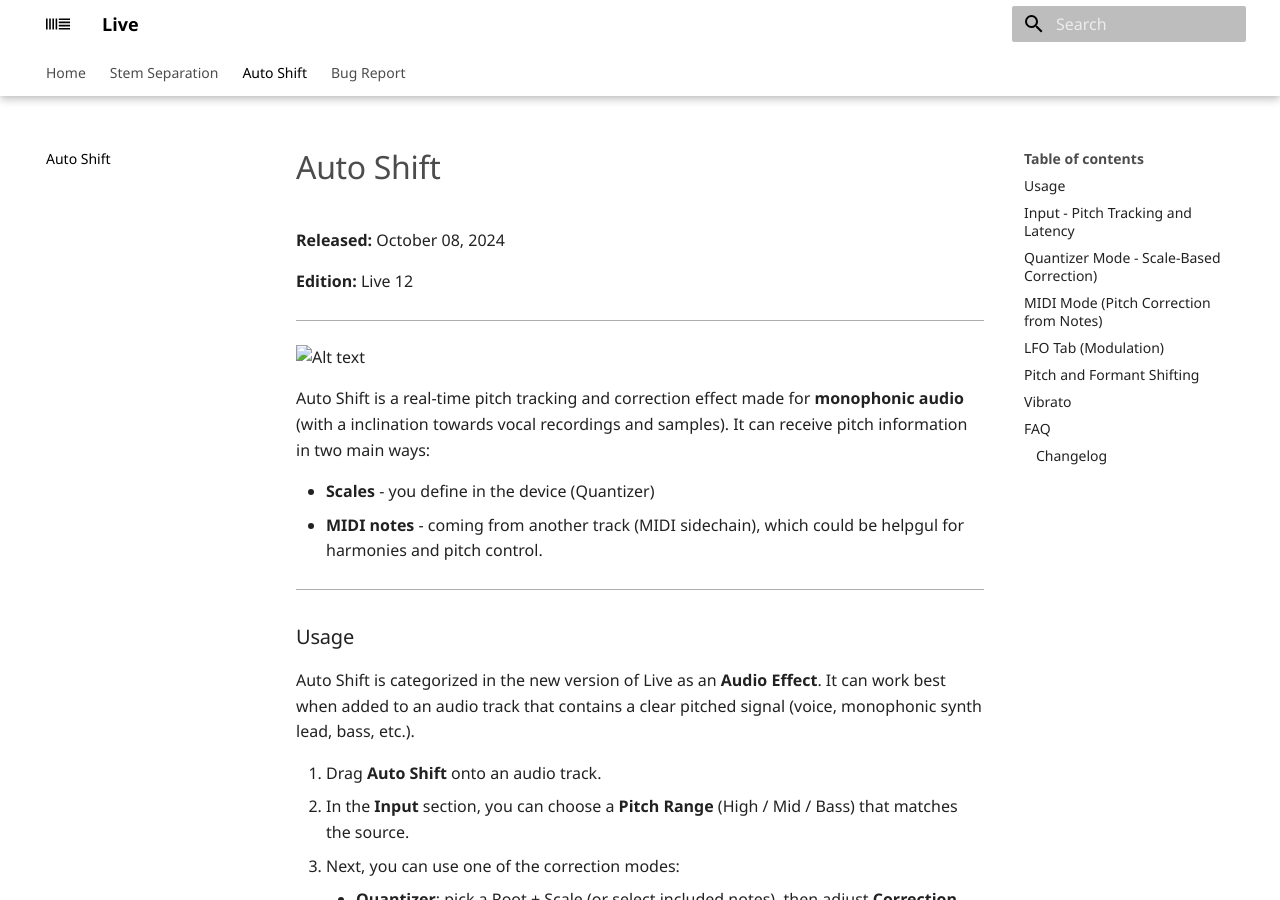
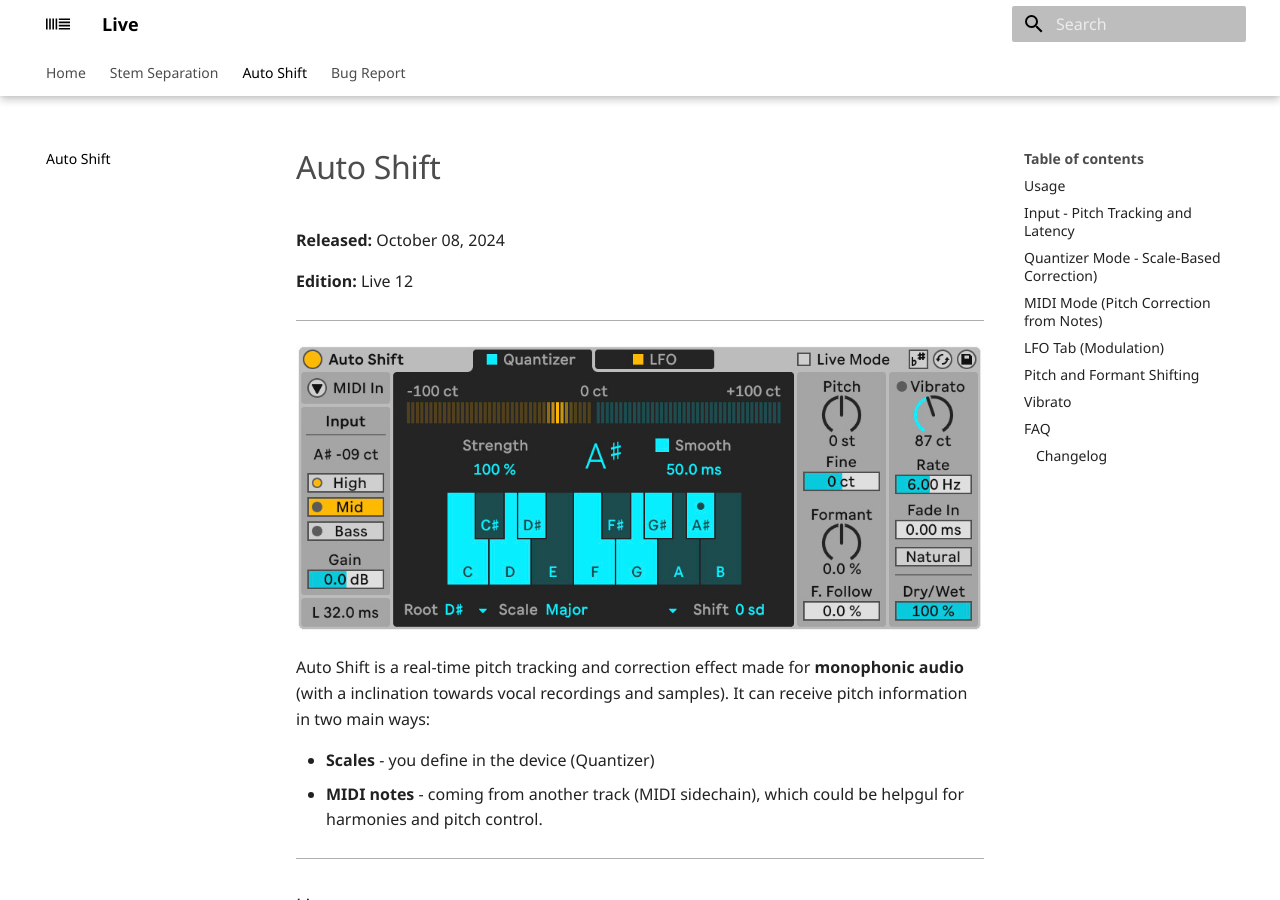
Before and after one commit to RENAH-HTTP/New-folder, an MkDocs documentation site: the page built from docs/auto-shift.md, in a window 1280 px wide and 900 px high. Built offline with MkDocs 1.6.1 and Material for MkDocs 9.7.7, drawn with Linux system fonts in a browser that asks for light colours; some web fonts are replaced.

Commit message:
again autoshift picure update

```diff
--- a/docs/auto-shift.md
+++ b/docs/auto-shift.md
@@ -6,7 +6,7 @@
 
 ---
 
-![Alt text](images\0001_-_auto_shift_new.png)
+![Alt text](images/0001_-_auto_shift_new.jpg)
 
 Auto Shift is a real-time pitch tracking and correction effect made for **monophonic audio** (with a inclination towards vocal recordings and samples). It can receive pitch information in two main ways:
 
```
